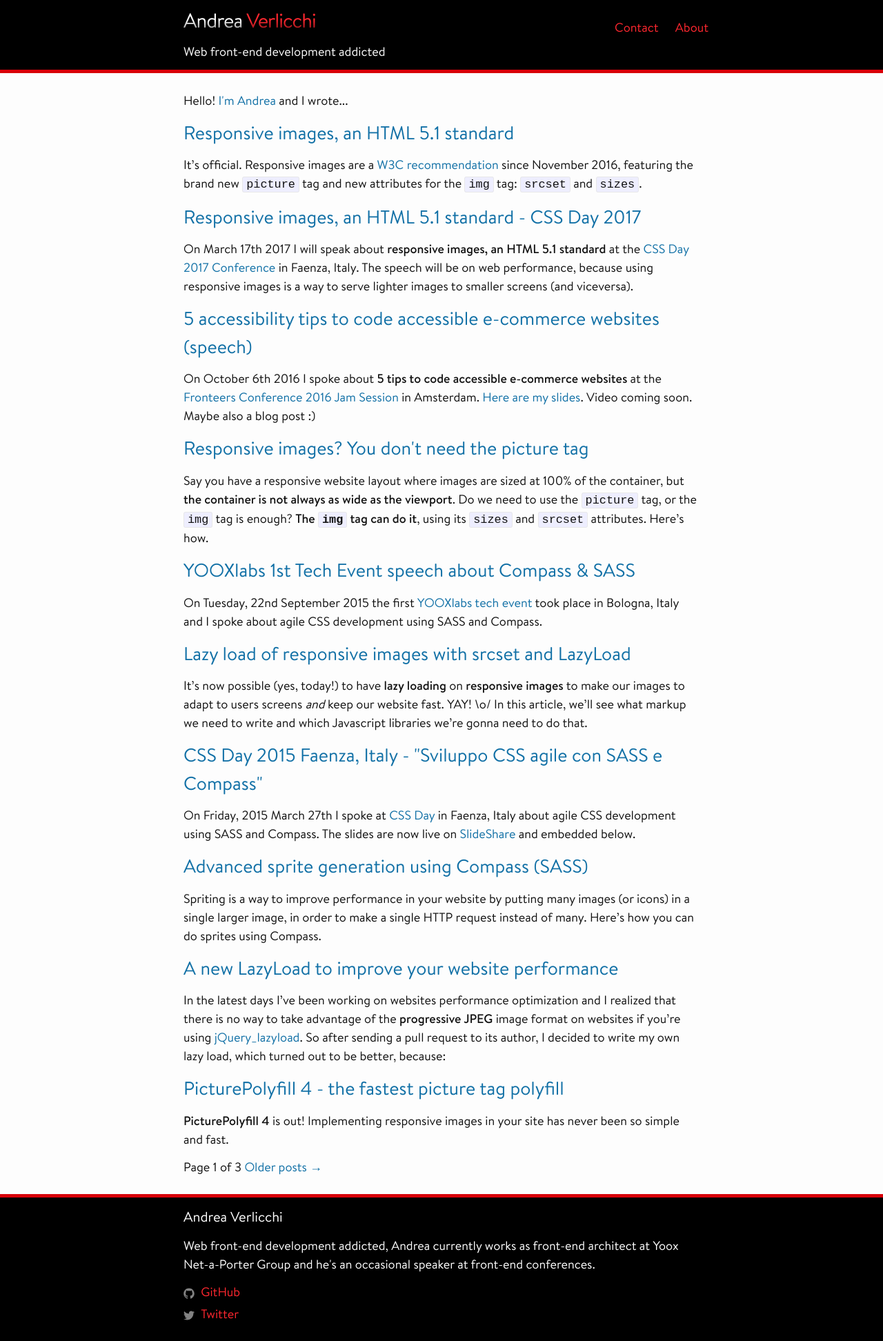
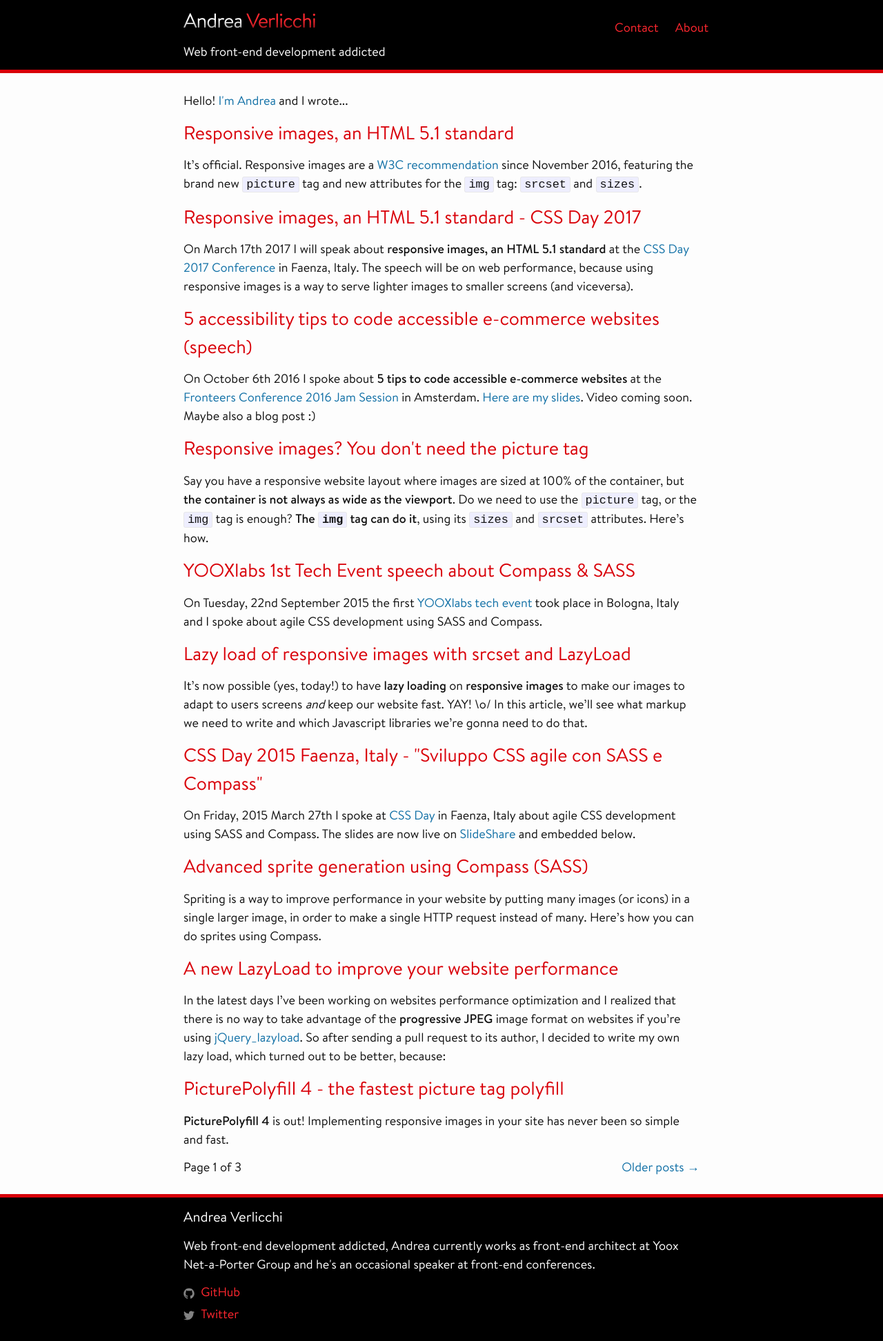
Before and after one commit to verlok/verlok.github.io, a Jekyll site: the page built from index.html, in a window 1280 px wide. Shown: the whole page at 69% size. Built offline with Jekyll 4.4.1, drawn with Linux system fonts in a browser that asks for light colours; the list of posts is cut into pages by our own code.

Commit message:
Added posts style and pagination

```diff
--- /dev/null
+++ b/_sass/_pagination.scss
@@ -0,0 +1,15 @@
+/**
+ * Pagination
+ */
+.pagination {
+    display: flex;
+    justify-content: space-between;
+}
+
+.pagination-pageNumber {
+    flex-grow: 1;
+}
+
+.pagination-previous {
+    margin-right: $spacing-unit;
+}
--- /dev/null
+++ b/_sass/_posts.scss
@@ -0,0 +1,12 @@
+/**
+ * Posts
+ */
+.post-title,
+.post-link {
+    color: $brand-color;
+}
+.post-link {
+    &:visited {
+        color: darken($brand-color, 10%);
+    }
+}
--- a/_sass/minima.scss
+++ b/_sass/minima.scss
@@ -7,6 +7,8 @@
   "layout",
   "syntax-highlighting",
   // Customization ahead!
+  "posts",
+  "pagination",
   "icons",
   "fonts",
   "iframes",
```
